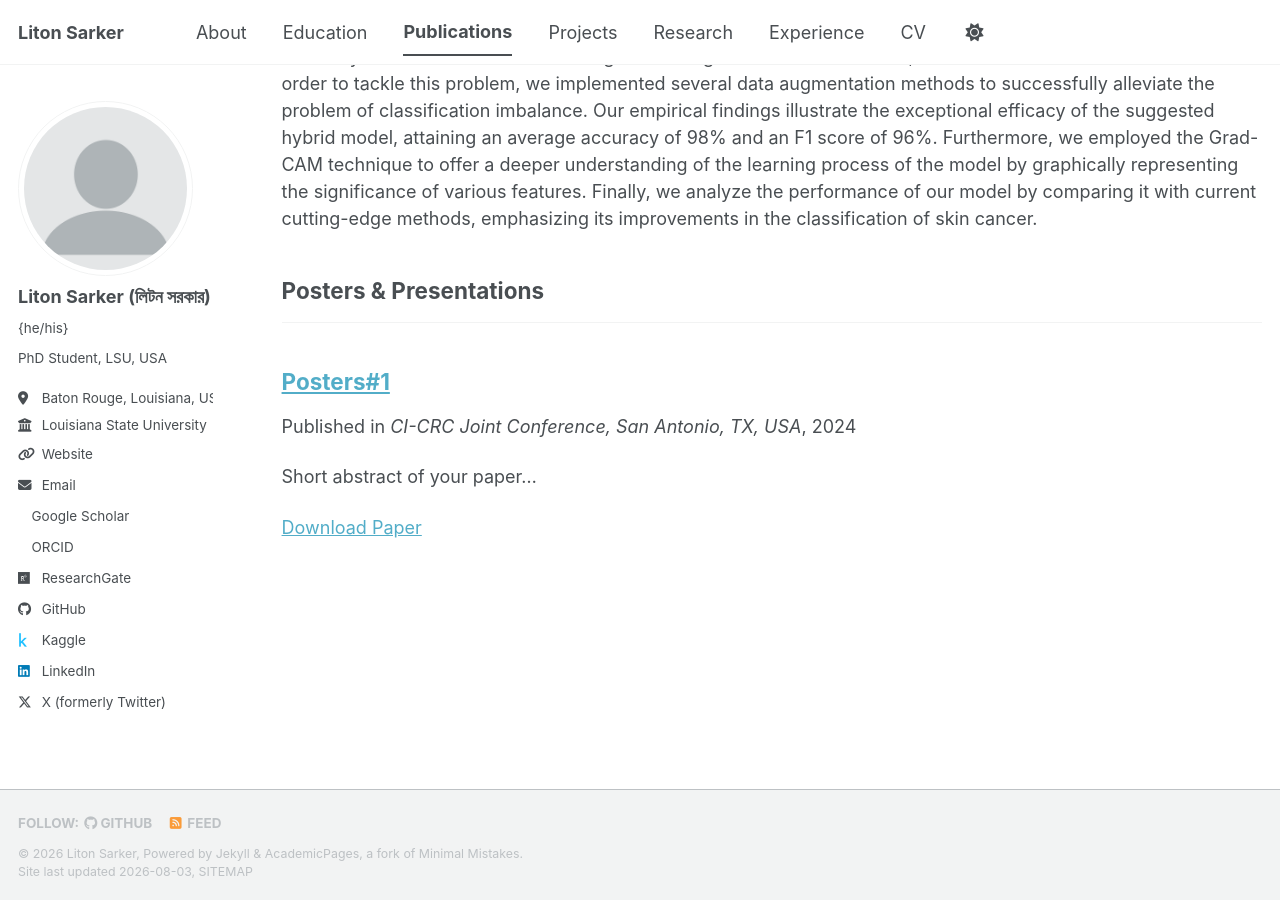
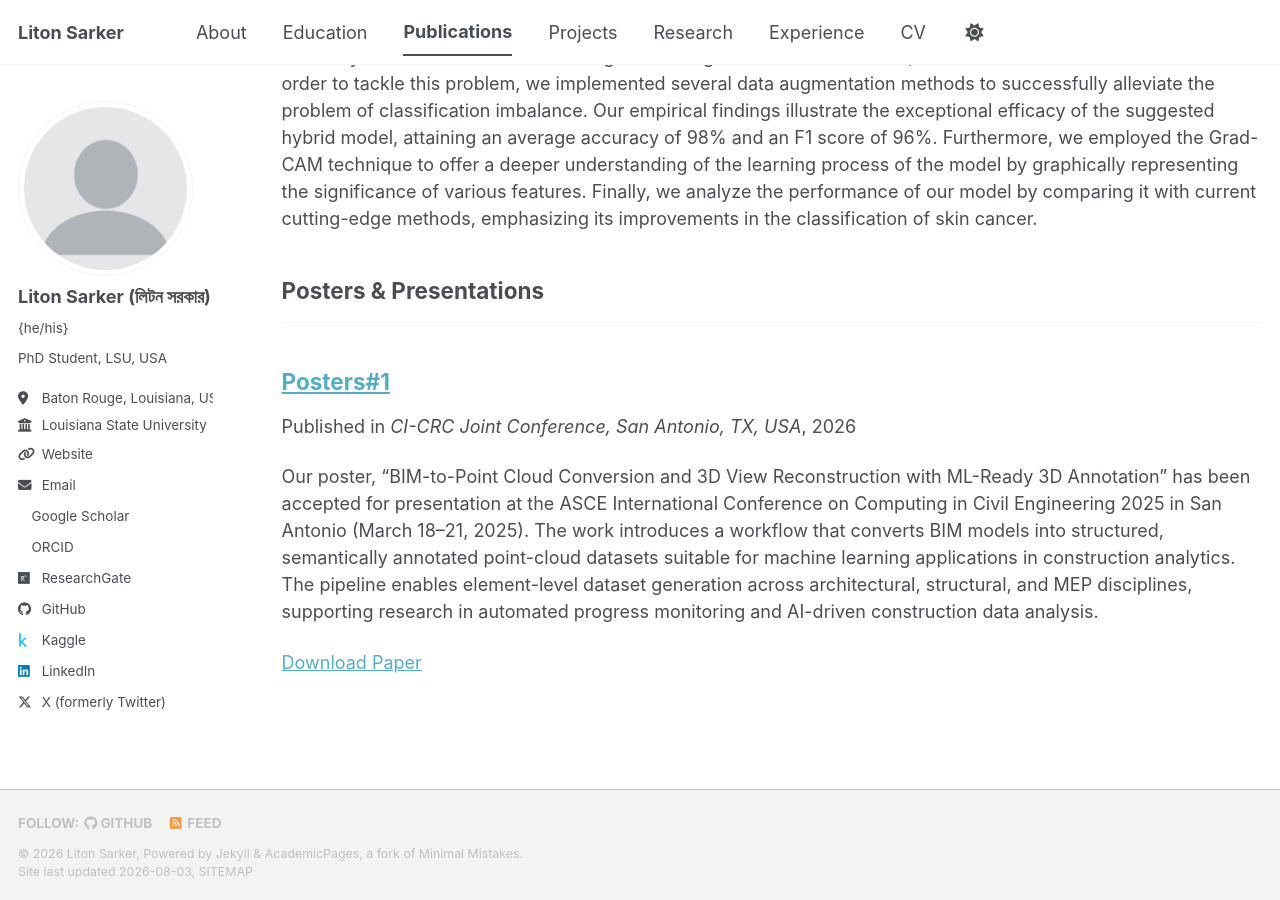
Before and after one commit to Hempgamer/hempgamer.github.io, a Jekyll site: the page built from _pages/publications.html, in a window 1280 px wide and 900 px high, scrolled down 769 px. Built offline with Jekyll 4.4.1, drawn with Linux system fonts in a browser that asks for light colours; a style sheet for code colours, icons or effects is not loaded.

Commit message:
Revise poster presentation details for 2026
Updated the permalink, excerpt, date, and paper URL for the poster presentation.

```diff
--- a/_publications/Posters Presentation_1.md
+++ b/_publications/Posters Presentation_1.md
@@ -1,10 +1,10 @@
 ---
 title: "Posters#1"
 collection: publications
-permalink: /publication/2023-journal-paper
-excerpt: "Short abstract of your paper..."
-date: 2024-02-17
+permalink: /publication/2026-Poster-Presentation
+excerpt: "Our poster, “BIM-to-Point Cloud Conversion and 3D View Reconstruction with ML-Ready 3D Annotation” has been accepted for presentation at the ASCE International Conference on Computing in Civil Engineering 2025 in San Antonio (March 18–21, 2025). The work introduces a workflow that converts BIM models into structured, semantically annotated point-cloud datasets suitable for machine learning applications in construction analytics. The pipeline enables element-level dataset generation across architectural, structural, and MEP disciplines, supporting research in automated progress monitoring and AI-driven construction data analysis."
+date: 2026-03-21
 venue: "CI-CRC Joint Conference, San Antonio, TX, USA"
-paperurl: 'https://link-to-pdf.com'
+paperurl: 'https://doi.org/10.13140/RG.2.2.34502.43843'
 category: posters
 ---
```
